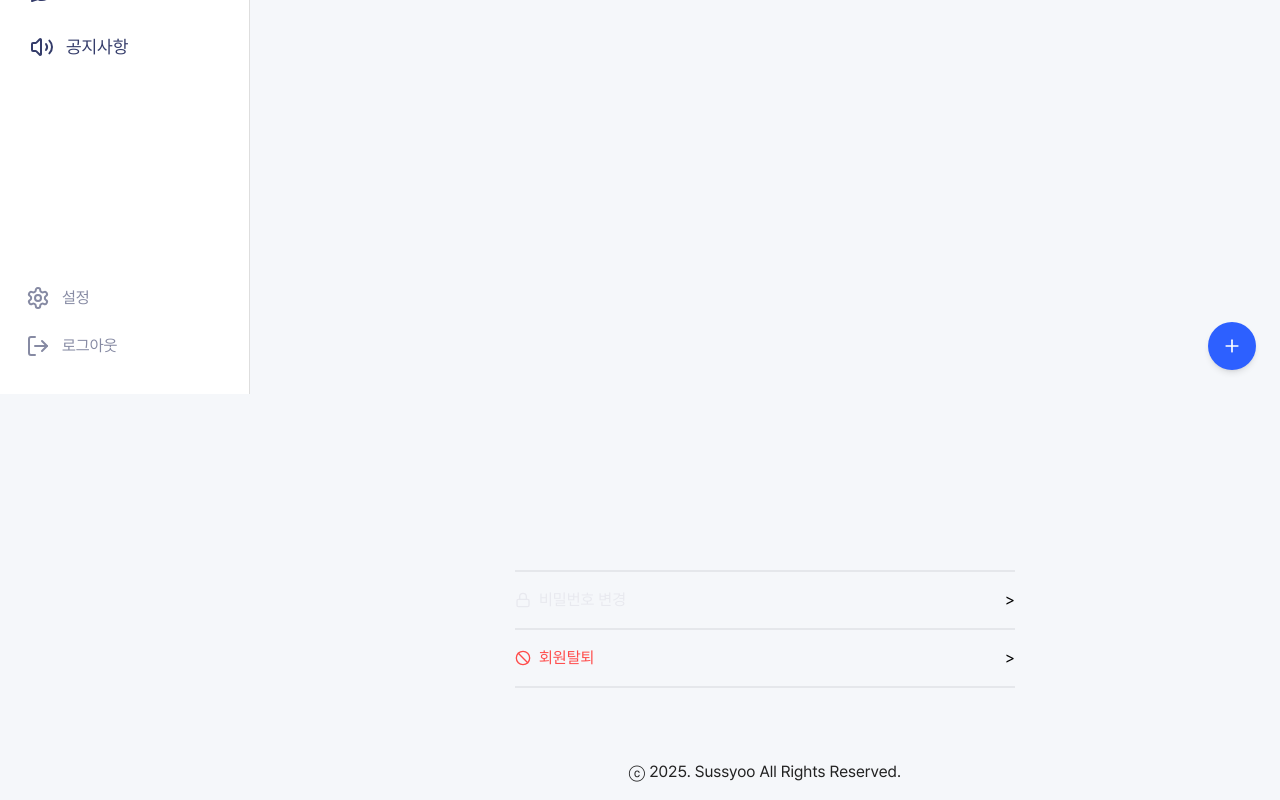
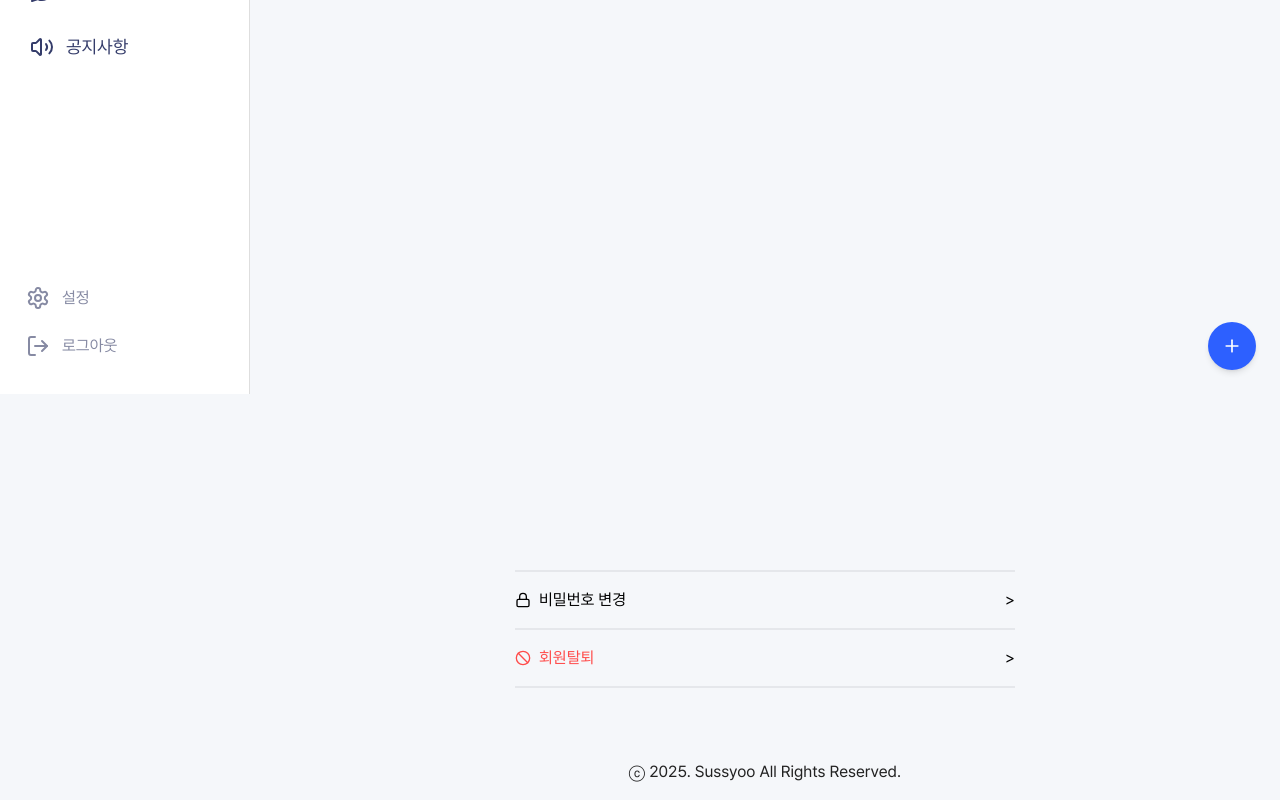
Before and after one commit to OZ-MAIN-PROJECT/frontend, a React (Vite) app: page /mypage in a window 1280 px wide. Shown: the part 406-1206 px from the top of the page. Built offline with nearby package versions, Linux system fonts and the light colour scheme; no server answers.

Commit message:
fix : 일부 스타일 수정

```diff
--- a/src/pages/myPage/components/profile/ChangePasswordMenu.tsx
+++ b/src/pages/myPage/components/profile/ChangePasswordMenu.tsx
@@ -13,7 +13,7 @@
         className="flex justify-between py-4 border-b-2 border-t-2 cursor-pointer"
         onClick={() => setIsOpen(true)}
       >
-        <div className="flex gap-2 items-center text-gray-300">
+        <div className="flex gap-2 items-center text-black dark:text-gray-300">
           <Lock size={16} />
           <span>비밀번호 변경</span>
         </div>
```
